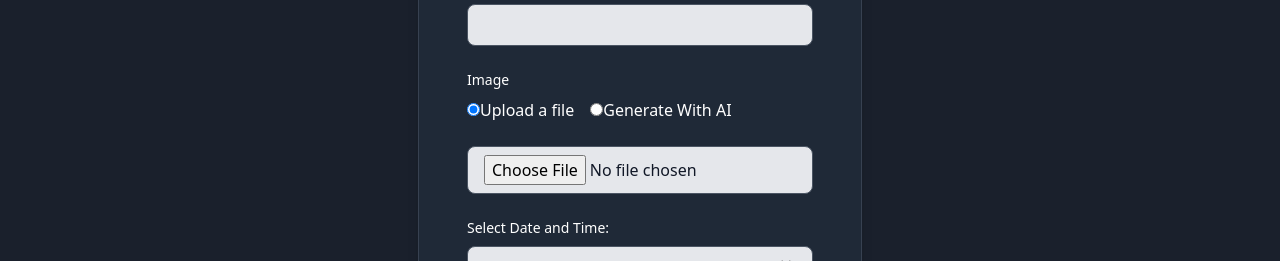
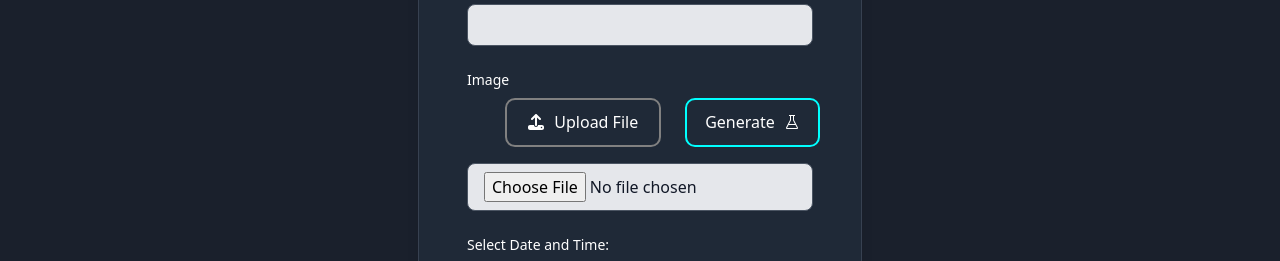
Before and after one commit to SanthiKumarYadavalli/quadratic-depression, a React (Vite) app in the folder frontend/: page /create-event in a window 1280 px wide. Shown: the part 494-755 px from the top of the page. Built offline with nearby package versions, Linux system fonts and the light colour scheme.

Commit message:
update form elements

```diff
--- a/frontend/package.json
+++ b/frontend/package.json
@@ -12,7 +12,9 @@
   "dependencies": {
     "@material-tailwind/react": "^2.1.9",
     "axios": "^1.7.2",
+    "flowbite-react": "^0.10.1",
     "mdb-react-ui-kit": "^8.0.0",
+    "primereact": "^10.8.0",
     "react": "^18.2.0",
     "react-dom": "^18.2.0",
     "react-hot-toast": "^2.4.1",
@@ -20,7 +22,8 @@
     "react-loader-spinner": "^6.1.6",
     "react-router-dom": "^6.25.1",
     "react-spinners": "^0.14.1",
-    "react-toastify": "^10.0.5"
+    "react-toastify": "^10.0.5",
+    "rsuite": "^5.68.0"
   },
   "devDependencies": {
     "@types/react": "^18.2.66",
--- a/frontend/src/index.css
+++ b/frontend/src/index.css
@@ -62,3 +62,35 @@ video {
   margin-bottom:20px;
   margin-top:20px;
 }
+input[type="radio"]{
+  text-decoration:none;
+  list-style: none;
+}
+.toHide{
+  display:None;
+}
+
+.form-btn2,.form-btn1{
+  text-align:center;
+  border-radius:10px;
+  padding:10%;
+  width:150%;
+  height:100%;
+  display:flex ;
+  align-items:center;
+  justify-content:space-evenly;
+}
+.form-btn1{
+  border:2px solid grey;
+}
+.form-btn2{
+  border:2px solid cyan;
+}
+.form-btn2:active{
+  background-color:cyan;
+  color:black;
+}
+.form-btn1:active{
+  background-color:grey;
+  color:black;
+}
--- a/frontend/src/pages/CreateEventPage.jsx
+++ b/frontend/src/pages/CreateEventPage.jsx
@@ -2,6 +2,8 @@ import React, { useState, useEffect } from "react";
 import { useNavigate } from "react-router-dom";
 import axios from "axios";
 import toast from "react-hot-toast";
+import { VscBeaker } from "react-icons/vsc";
+import { FaUpload } from "react-icons/fa6";
 
 const CreateEventPage = () => {
   const [selectedOption, setSelectedOption] = useState('upload');
@@ -12,7 +14,7 @@ const CreateEventPage = () => {
     name: "",
     description: "",
     imageType: "",
-    fileUpload:null,
+    fileUpload: null,
     startDateTime: "",
     category: "",
     eligibility: "",
@@ -65,13 +67,13 @@ const CreateEventPage = () => {
     }
   }
   const handleUpload = (e) => {
-    formData.fileUpload=selectedFile;
+    formData.fileUpload = selectedFile;
   };
   const handleSubmit = async (e) => {
     e.preventDefault();
     if (selectedOption === 'upload') {
       formData.imageType = 'upload';
-      formData.fileUpload = selectedFile; // Attach selected file to formData
+      formData.fileUpload = selectedFile;
     } else {
       formData.imageType = 'generate';
     }
@@ -102,6 +104,7 @@ const CreateEventPage = () => {
 
   return (
     <div className="flex items-center justify-center min-h-screen bg-gradient-to-r from-gray-800 via-gray-900 to-black">
+      <video className="video-background__video" src="/bg_home.mp4" autoPlay loop muted playsInline></video>
       <div className="w-full max-w-2xl bg-gray-800 p-6 sm:p-12 rounded-lg shadow-lg border border-gray-700">
         <h1 className="text-4xl font-bold text-white mb-8 text-center">
           Create New Event
@@ -131,6 +134,7 @@ const CreateEventPage = () => {
             onClick={generateName}
           >
             Generate Name
+
           </button>
           <br></br>
 
@@ -149,12 +153,13 @@ const CreateEventPage = () => {
               onChange={handleChange}
             />
           </div>
-          <div className='mb-4'>
+          <div className='mb-10'>
             <label
               className="block text-white mb-2 text-sm font-medium"
               htmlFor="image">
               Image
             </label>
+            <div className="mb-4 flex flex-wrap justify-around">
               <input
                 type="radio"
                 id="uploadOption"
@@ -162,17 +167,18 @@ const CreateEventPage = () => {
                 value="upload"
                 checked={selectedOption === "upload"}
                 onChange={handleOptionChange}
-            />
-            <label htmlFor="uploadOption">Upload a file</label>
-            &ensp;&ensp;
+                className="toHide"
+              /><label htmlFor="uploadOption"><div className="form-btn1"><FaUpload />Upload File</div></label>
               <input
                 type="radio"
-              id="uploadOption"
+                id="generateOption"
                 name="image"
                 value="generate"
                 checked={selectedOption === "generate"}
                 onChange={handleOptionChange}
-            /><label htmlFor="uploadOption" >Generate With AI</label>
+                className="toHide"
+              /><label htmlFor="generateOption"><div className="form-btn2">Generate<VscBeaker/>
+              </div></label>
             </div>
             {selectedOption === 'upload' && (
               <div className="mb-4">
@@ -183,10 +189,11 @@ const CreateEventPage = () => {
                   accept=".jpg, .jpeg, .png"
                   onChange={handleFileChange}
                   className="w-full px-4 py-2 text-gray-900 bg-gray-200 border border-gray-600 rounded-lg focus:outline-none focus:ring-2 focus:ring-blue-500"
+
                 />
               </div>
             )}
-
+          </div>
           <div className="mb-4">
             <label
               className="block text-white mb-2 text-sm font-medium"
--- a/frontend/src/pages/EventsPage.jsx
+++ b/frontend/src/pages/EventsPage.jsx
@@ -36,7 +36,7 @@ const EventsPage = () => {
 
   return (
     <div className="container mx-auto px-4 py-8">
-      <video src="/bg_home.mp4" autoPlay loop muted playsInline></video>
+      <video className="video-background__video" src="/bg_home.mp4" autoPlay loop muted playsInline></video>
       {loading ? (<div class="loader">
         <Triangle
           visible={true}
```
Also changed, not shown: 1 other file (tests, documents, lock files or other folders). Lines whose indentation alone changed are shown as unchanged.
